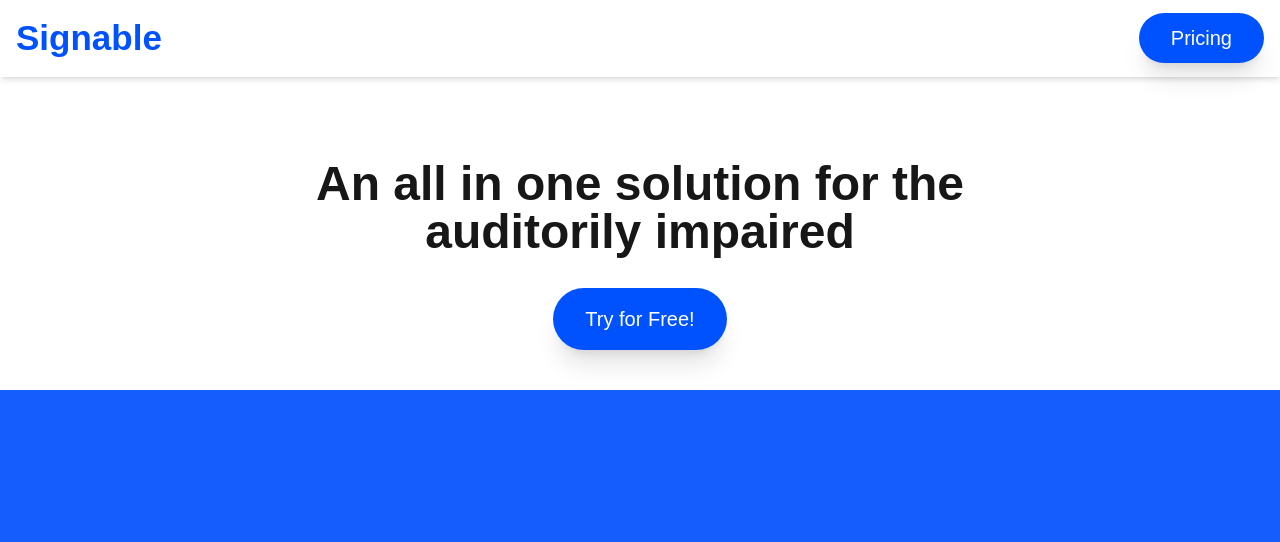
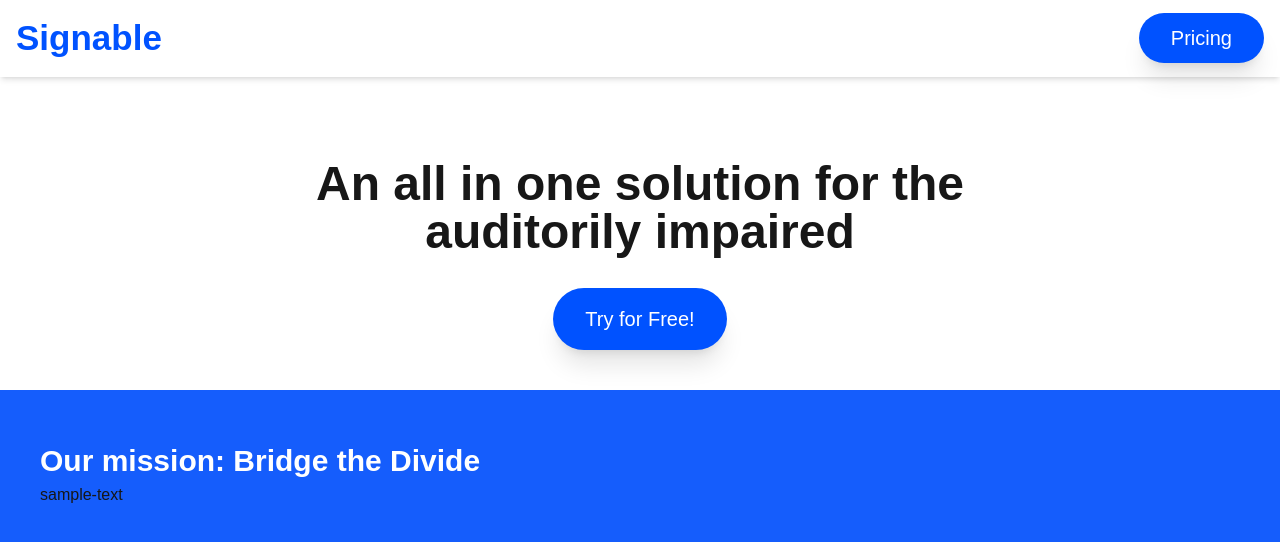
Before and after one commit to martinlcam/stormhacks-2025-web, a Next.js app: page / in a window 1280 px wide. Shown: the top 542 px of the page. Built offline with nearby package versions, Linux system fonts and the light colour scheme.

Commit message:
landing page updates

```diff
--- a/app/page.tsx
+++ b/app/page.tsx
@@ -4,7 +4,7 @@ import Link from "next/link";
 export default function Home() {
   return (
     <main className="min-h-screen w-screen flex flex-col overflow-auto">
-        <Header/>
+      <Header />
 
       <div className="flex flex-col items-center justify-start px-4 md:px-8">
 
@@ -24,7 +24,17 @@ export default function Home() {
       </div>
 
       {/*jesse im blue*/}
-        <div className="w-full mt-10 bg-blue-600 h-150"/>
+      <div className="w-full mt-10 bg-blue-600 h-150">
+        <div className="w-full max-w-lg px-4 sm:px-6 md:max-w-xl md:px-10 pt-8 md:pt-12">
+          <div className="text-[30px] text-white font-semibold text-left">
+            Our mission:
+            Bridge the Divide
+          </div>
+          <div>
+            sample-text
+          </div>
+        </div>
+      </div>
 
     </main>
   )
```
Lines whose indentation alone changed are shown as unchanged.
